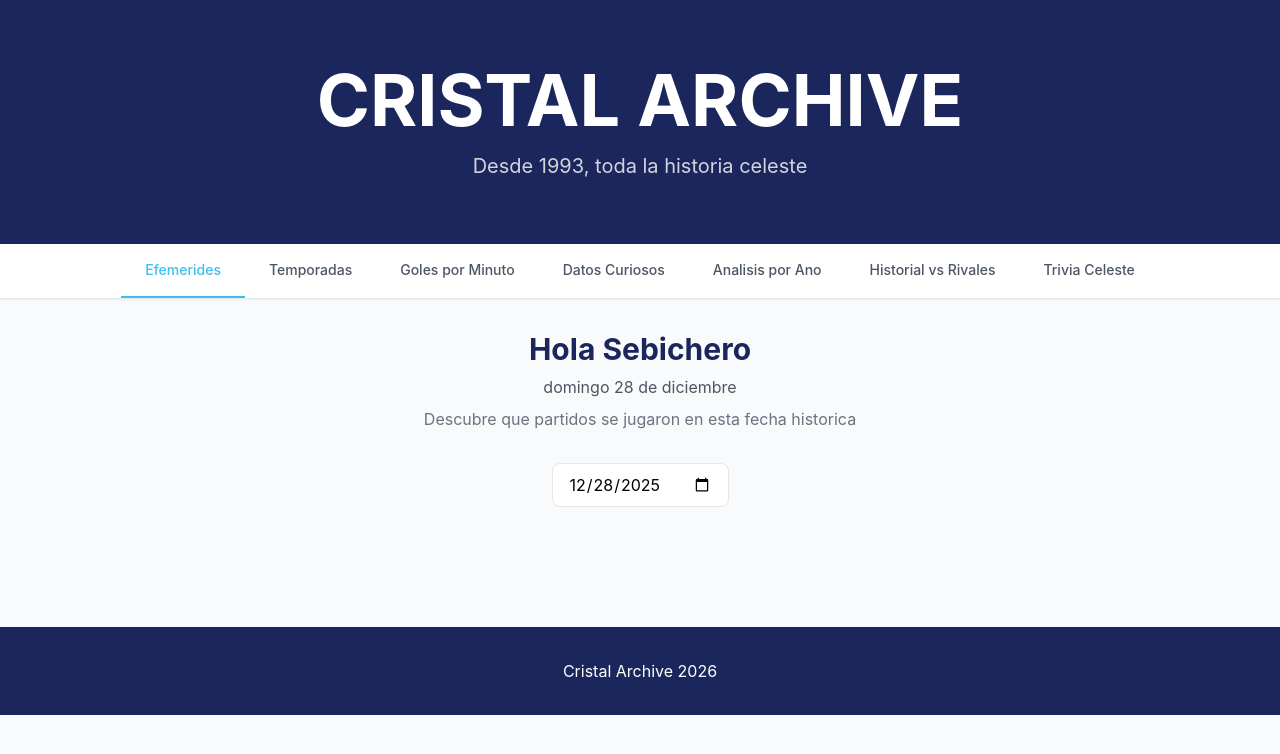
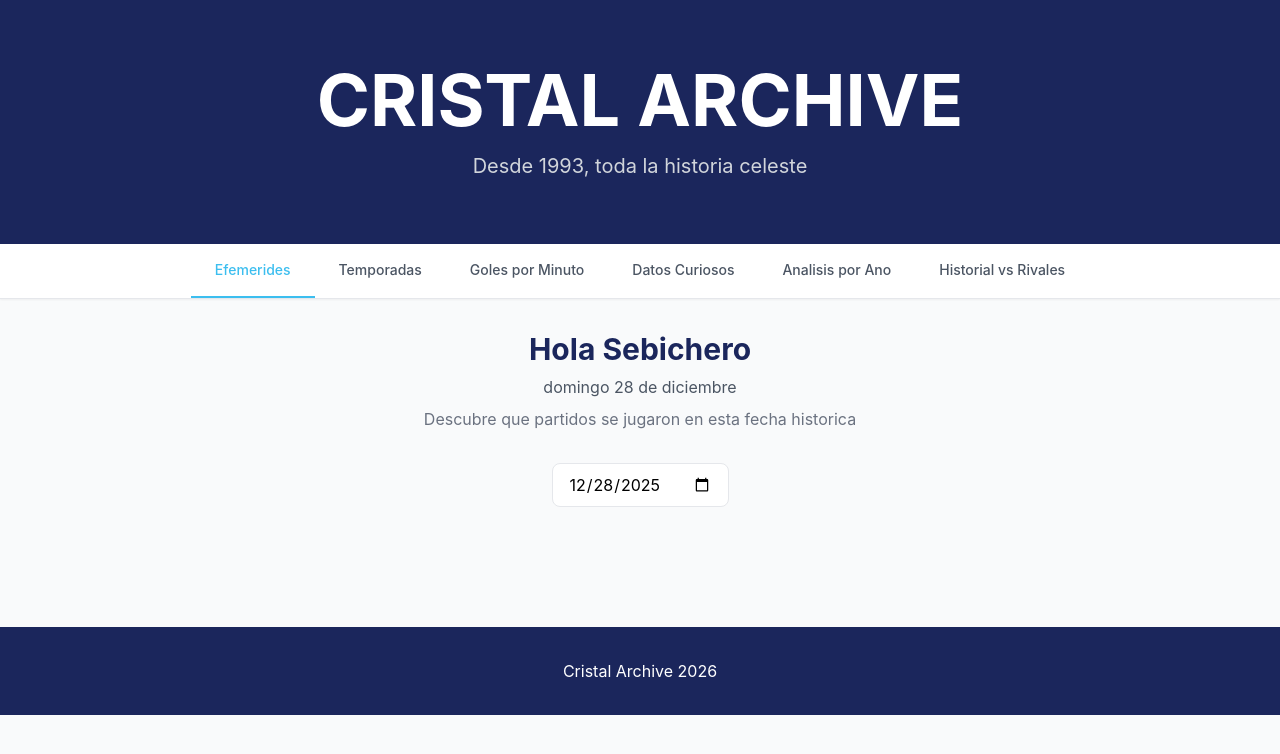
Before and after one commit to soysebiche/sc, a React (Create React App) app: page / in a window 1280 px wide. Shown: the top 754 px of the page. Built offline with nearby package versions, Linux system fonts and the light colour scheme; a web font is replaced by a local one.

Commit message:
feat: oculta modulo Trivia Celeste del frontend
- Remueve Trivia del menu de navegacion
- Comenta la renderizacion del componente Trivia
- El codigo del componente permanece intacto para uso futuro

```diff
--- a/src/App.js
+++ b/src/App.js
@@ -341,7 +341,7 @@ function App() {
     { id: 'curiosidades', label: 'Datos Curiosos' },
     { id: 'analisis-anual', label: 'Analisis por Ano' },
     { id: 'rivales', label: 'Historial vs Rivales' },
-    { id: 'trivia', label: 'Trivia Celeste' },
+    // { id: 'trivia', label: 'Trivia Celeste' }, // Oculto temporalmente
   ];
 
   return (
@@ -686,7 +686,7 @@ function App() {
         )}
 
         {activeTab === 'rivales' && <RivalHistory data={data} />}
-        {activeTab === 'trivia' && <Trivia />}
+        {/* {activeTab === 'trivia' && <Trivia />} // Modulo oculto temporalmente */}
       </main>
 
       {/* Footer */}
```
